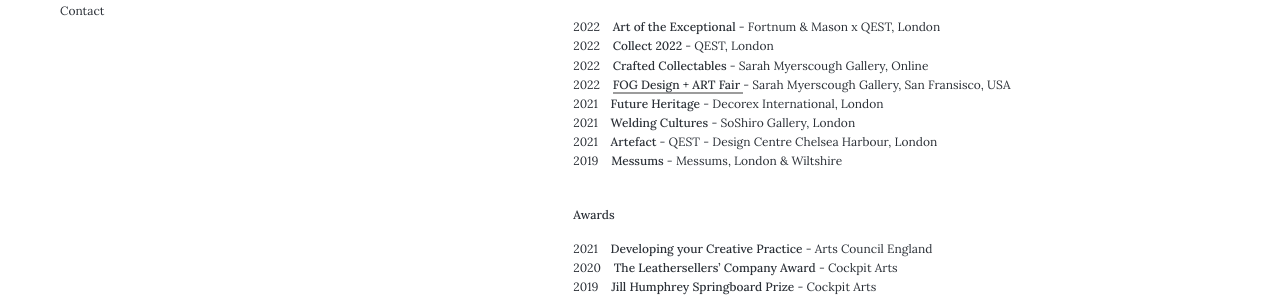
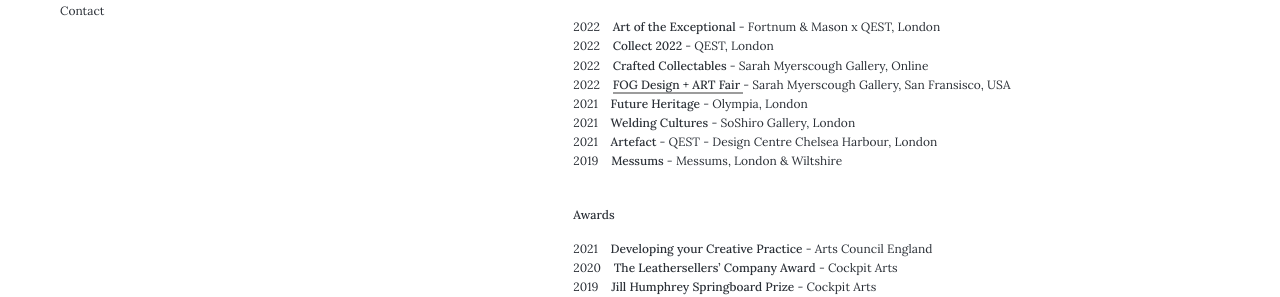
Before and after one commit to francespinnock/francespinnock.github.io, a Jekyll site: the page built from _pages/cv.md, in a window 1280 px wide and 1043 px high. Shown: the part 285-582 px from the top of the window. Built offline with Jekyll 4.4.1, drawn with Linux system fonts in a browser that asks for light colours; nearby versions of some CDN libraries.

Commit message:
Update cv.md

```diff
--- a/_pages/cv.md
+++ b/_pages/cv.md
@@ -20,7 +20,7 @@ Lives and works in London, UK
 2022&nbsp;&nbsp;&nbsp; **Collect 2022** - QEST, London
 2022&nbsp;&nbsp;&nbsp; **Crafted Collectables** - Sarah Myerscough Gallery, Online
 2022&nbsp;&nbsp;&nbsp; **[FOG Design + ART Fair ](https://www.sarahmyerscough.com/exhibitions/38-fog-design-art-2022/)** - Sarah Myerscough Gallery, San Fransisco, USA
-2021&nbsp;&nbsp;&nbsp; **Future Heritage** - Decorex International, London
+2021&nbsp;&nbsp;&nbsp; **Future Heritage** - Olympia, London
 2021&nbsp;&nbsp;&nbsp; **Welding Cultures** - SoShiro Gallery, London
 2021&nbsp;&nbsp;&nbsp; **Artefact** - QEST - Design Centre Chelsea Harbour, London
 2019&nbsp;&nbsp;&nbsp; **Messums** - Messums, London & Wiltshire
```
